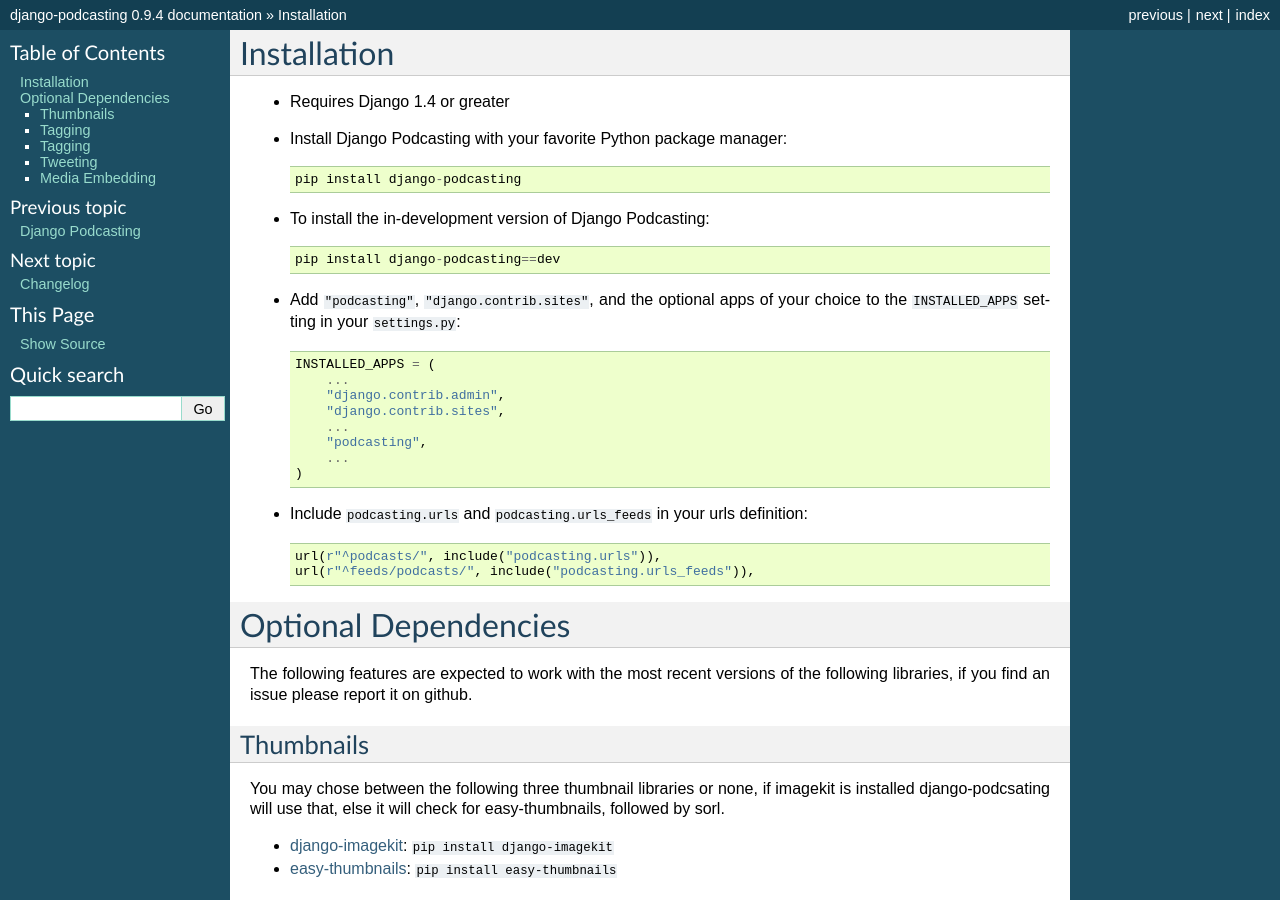
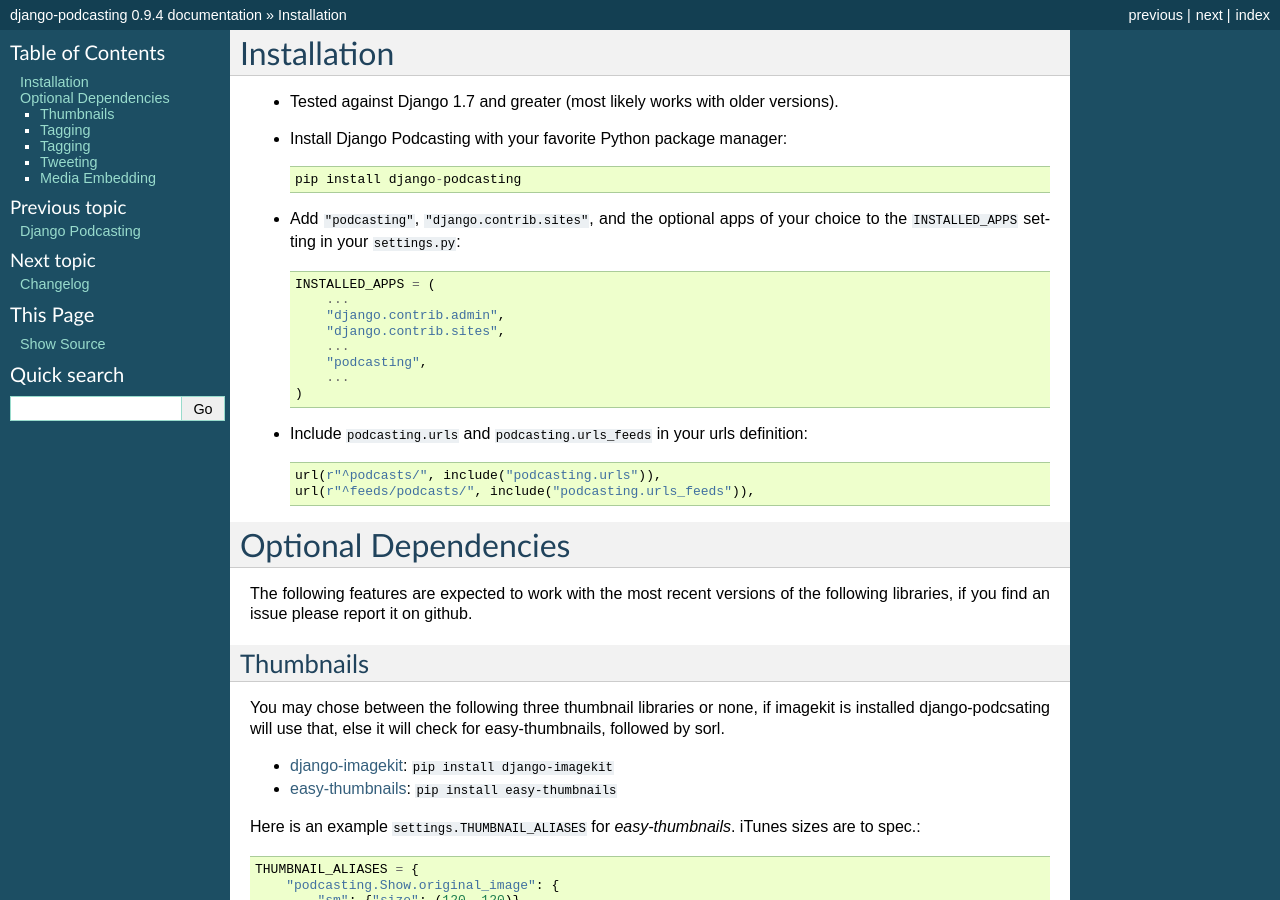
Before and after one commit to rizumu/django-podcasting, a Sphinx documentation site: the page built from docs/installation.rst, in a window 1280 px wide and 900 px high. Built offline with Sphinx 7.4.7, drawn with Linux system fonts in a browser that asks for light colours.

Commit message:
Update version notes

```diff
--- a/docs/installation.rst
+++ b/docs/installation.rst
@@ -1,16 +1,11 @@
 Installation
 ============
 
-* Requires Django 1.4 or greater
+* Tested against Django 1.7 and greater (most likely works with older versions).
 
 * Install Django Podcasting with your favorite Python package manager::
 
     pip install django-podcasting
-
-* To install the in-development version of Django Podcasting::
-
-    pip install django-podcasting==dev
-
 
 * Add ``"podcasting"``, ``"django.contrib.sites"``,
   and the optional apps of your choice to the ``INSTALLED_APPS`` setting
```
Also changed, not shown: README.rst (+1 -6 lines).
